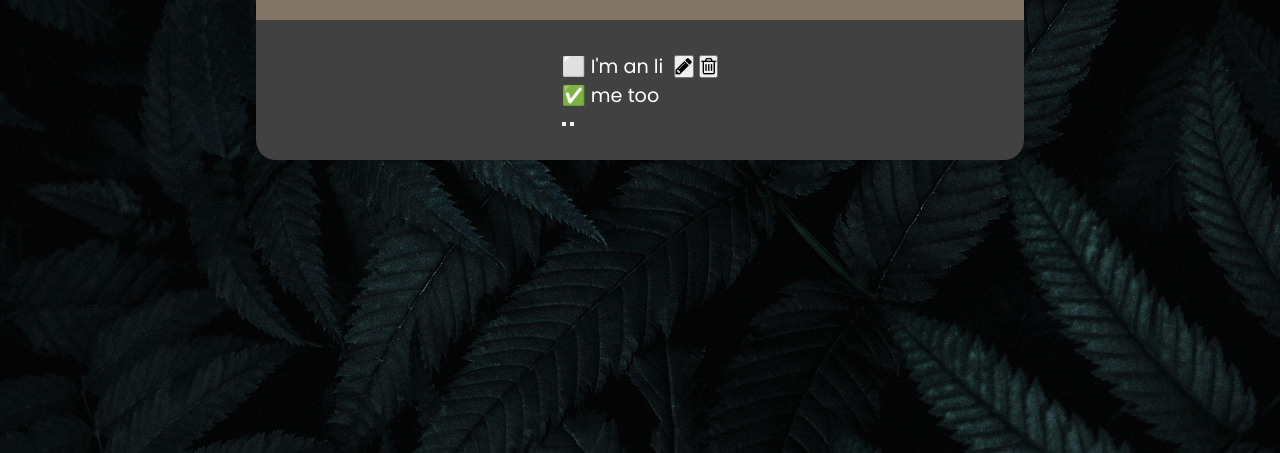
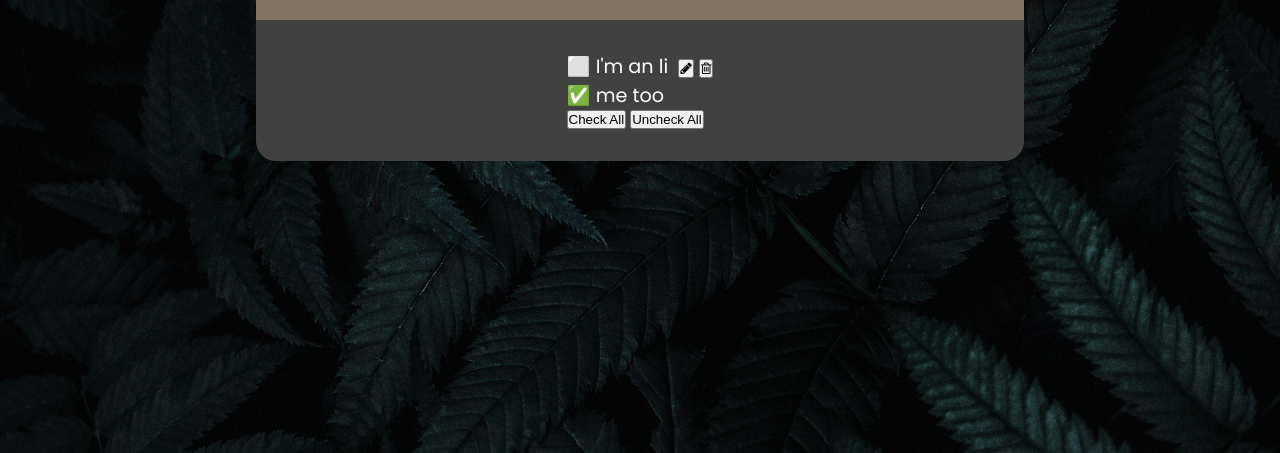
Before and after one commit to imkrishnasarathi/To-Do-App, a plain HTML site: page index.html in a window 1280 px wide. Shown: the part 347-800 px from the top of the page. Drawn offline with Linux system fonts and the light colour scheme.

Commit message:
Update index.html

```diff
--- a/index.html
+++ b/index.html
@@ -23,12 +23,12 @@
     <div class="card">
       <div id="container">
         <ul id="list">
-          <li class="empty">I'm an li &nbsp;<button class="fa fa-pencil edit item"></button>&nbsp;<button class="fa fa-trash-o delete item"></button></li>
+          <li class="empty">I'm an li &nbsp;<button class="opt"><i class="fa fa-pencil edit item"></i></button>&nbsp;<button class="opt"><i class="fa fa-trash-o delete item"></i></button></li>
           <li class="checked">me too</li>
         </ul>
         <div class="buttons">
-          <button class="btn" id="select"></button>
-          <button class="btn"></button>
+          <button class="btn" id="select-all">Check All</button>
+          <button class="btn" id="">Uncheck All</button>
         </div>
       </div>
     </div>
```
